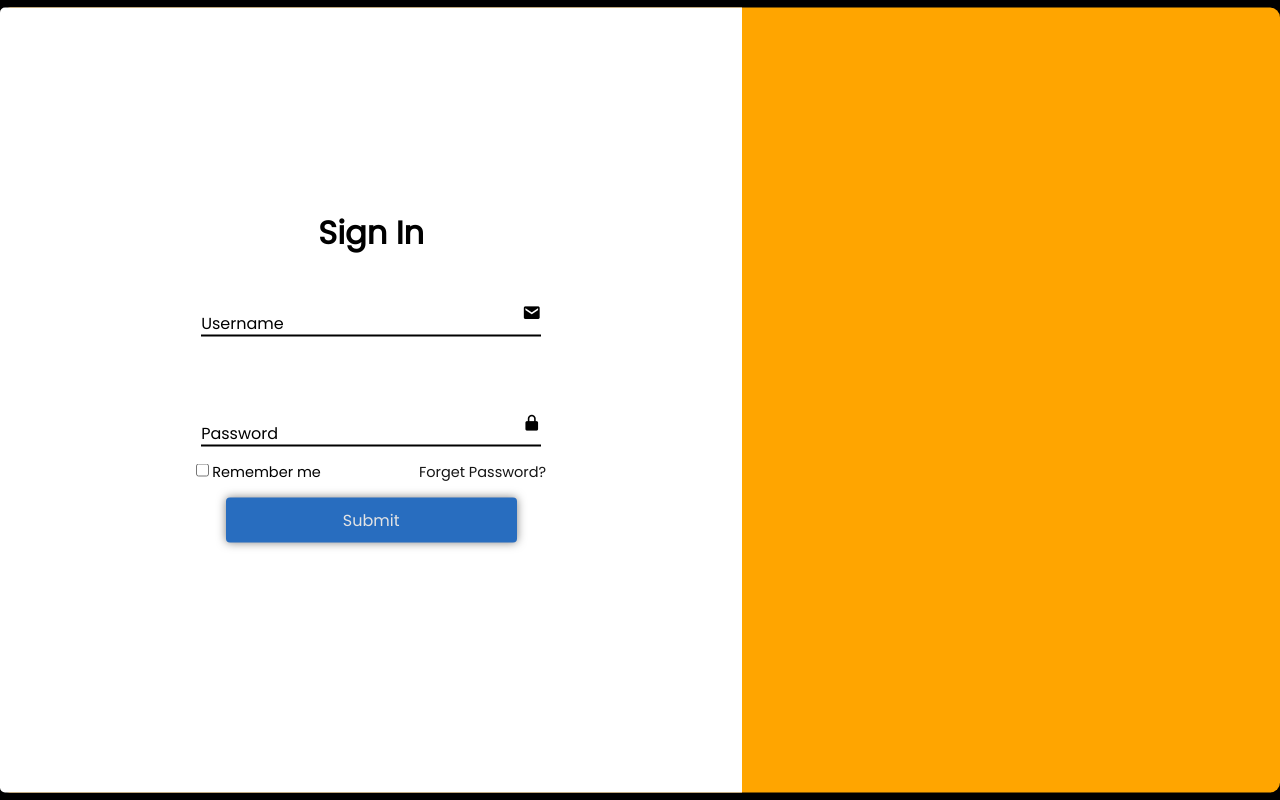
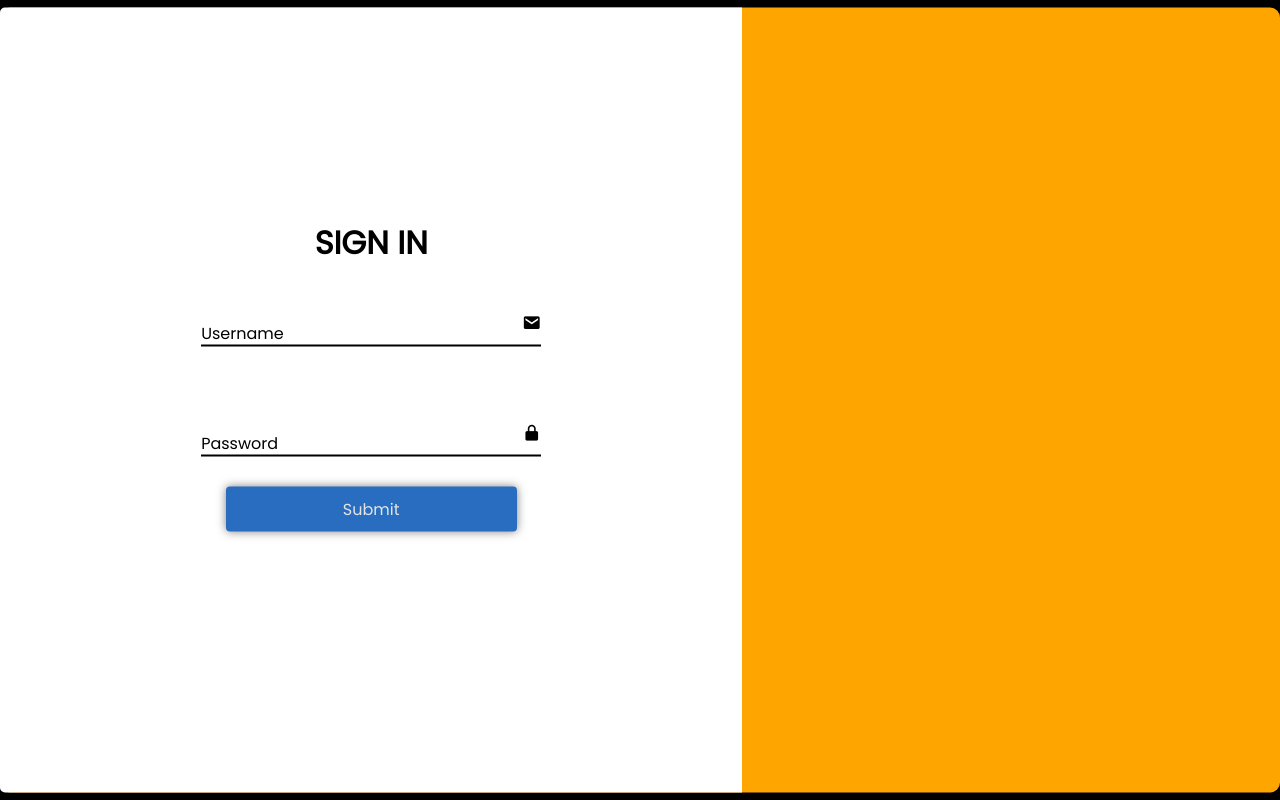
Before and after one commit to notdredre/RecipeTracker, a Flask app: page / in a window 1280 px wide. Run offline with Flask 3, Linux system fonts and the light colour scheme.

Commit message:
Update login.html

```diff
--- a/App/templates/login.html
+++ b/App/templates/login.html
@@ -14,7 +14,7 @@
         <div class="content">
             <div class="form-box login">
                 <form action='/login' method = "post">
-                    <h2>Sign In</h2>
+                    <h2>SIGN IN</h2>
                     <div class="user-input">
                         <div class="input-box" >
                             <span class="icon"><i class='bx bxs-envelope'></i></span>
@@ -28,10 +28,6 @@
                         </div>
                     </div>
                     <div class="user-submit">
-                        <div class="remember-forgot">
-                            <label><input type="checkbox">Remember me</label>
-                            <a href="">Forget Password?</a>
-                        </div>
                         <button class="btn">Submit</button>
                     </div>
                 </form>
```
